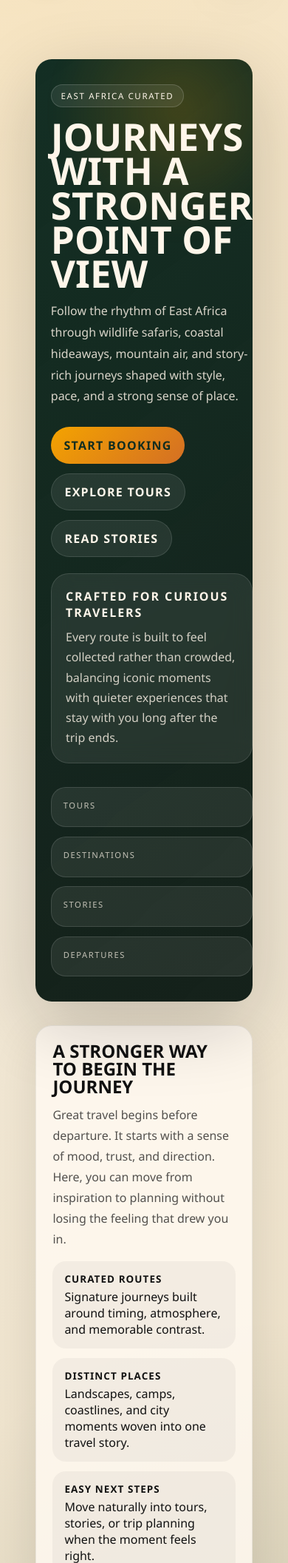
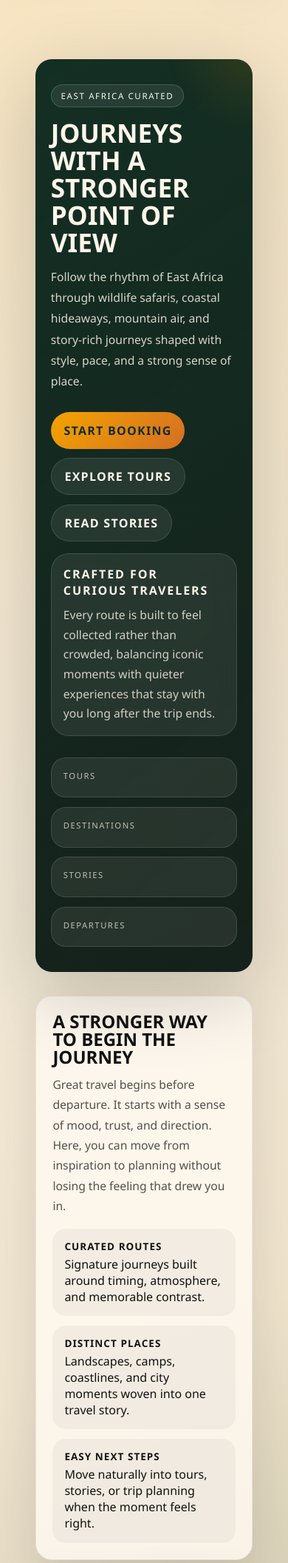
Before and after one commit to oplomo/safati-tour, a Django app: template safarisite/templates/safarisite/home.html in a window 390 px wide. Shown: the part 115-2228 px from the top of the page at 74% size. Run offline with Django 5.2, Linux system fonts and the light colour scheme; the template is opened without the code that fills it, so the values that code supplies are empty.

Commit message:
Improve mobile readability

```diff
--- a/safarisite/templates/safarisite/base.html
+++ b/safarisite/templates/safarisite/base.html
@@ -32,6 +32,11 @@
 
         a {
             color: inherit;
+        }
+
+        img {
+            max-width: 100%;
+            height: auto;
         }
 
         .site-header {
@@ -434,6 +439,20 @@
                 border-radius: 14px;
                 padding: 0.9rem;
             }
+
+            h1 {
+                font-size: clamp(2rem, 9vw, 3rem);
+                line-height: 1.1;
+            }
+
+            h2 {
+                font-size: clamp(1.6rem, 7vw, 2.4rem);
+                line-height: 1.15;
+            }
+
+            p {
+                font-size: 0.98rem;
+            }
         }
     </style>
     {% block extra_css %}{% endblock %}
--- a/safarisite/templates/safarisite/home.html
+++ b/safarisite/templates/safarisite/home.html
@@ -486,6 +486,36 @@
             padding: 2.1rem 1.3rem;
         }
 
+        .home-hero::before {
+            width: 240px;
+            height: 240px;
+            right: -120px;
+            top: -140px;
+            opacity: 0.7;
+        }
+
+        .hero-grid {
+            gap: 1rem;
+        }
+
+        .hero-copy h1 {
+            font-size: clamp(2.1rem, 9vw, 3.4rem);
+            line-height: 1.05;
+            max-width: none;
+        }
+
+        .hero-copy p {
+            font-size: 0.98rem;
+        }
+
+        .hero-side {
+            gap: 0.8rem;
+        }
+
+        .hero-card {
+            padding: 1rem;
+        }
+
         .hero-stats,
         .metric-grid {
             grid-template-columns: 1fr;
```
